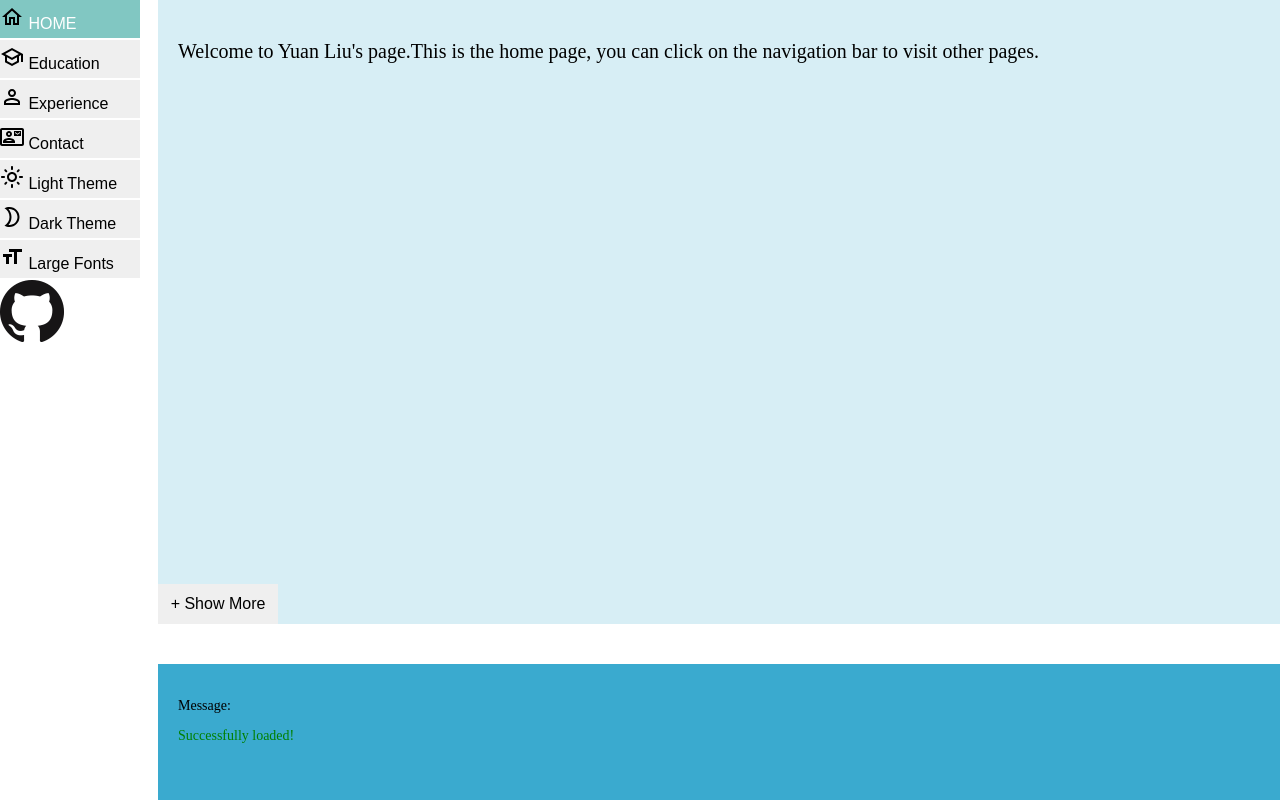
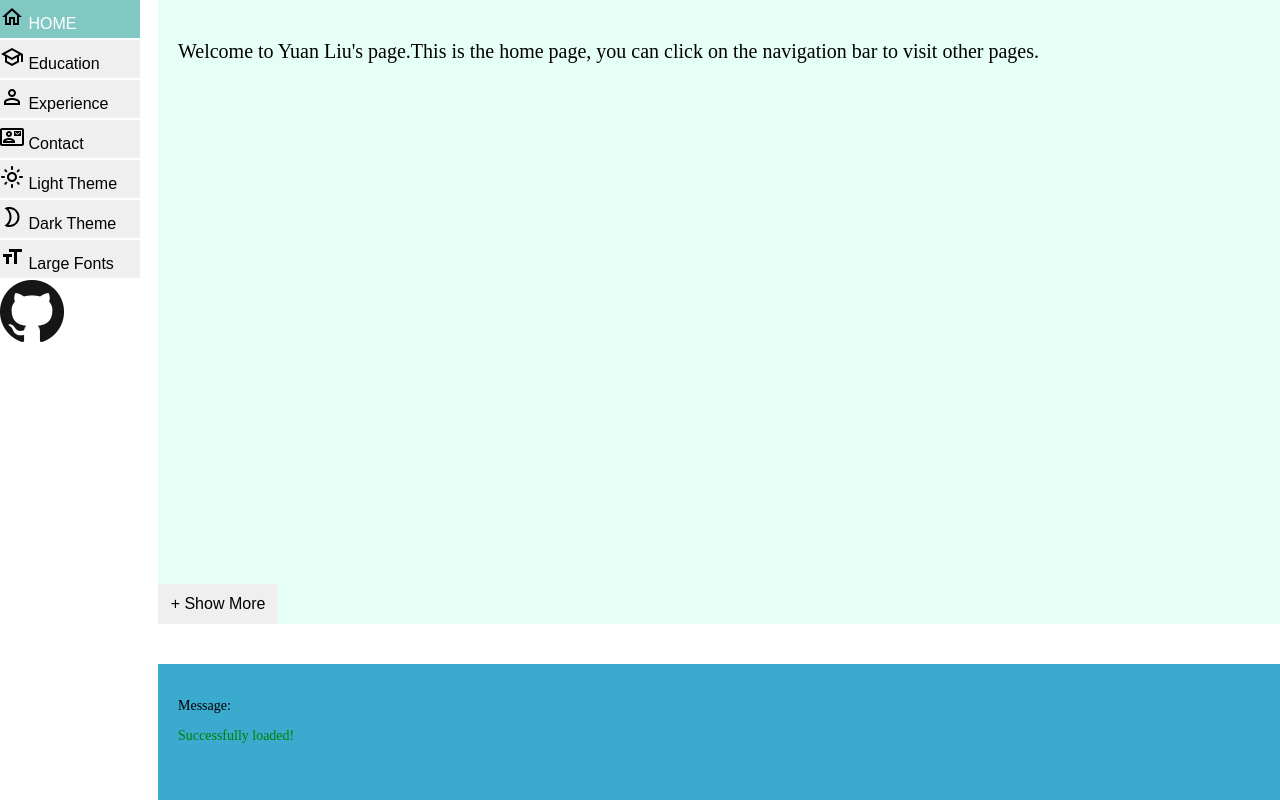
Before and after one commit to carolyuanliu/MyPage, a PHP site: page / in a window 1280 px wide. Run offline with PHP 8.4, Linux system fonts and the light colour scheme.

Commit message:
Update light.css

```diff
--- a/styleSheets/light.css
+++ b/styleSheets/light.css
@@ -79,7 +79,7 @@
   overflow: auto;
   height: 73%;
   padding: 20px;
-  background-color: #D7EEF5;
+  background-color: #e6fff6;
   font-size: 20px;
  }
 
```
